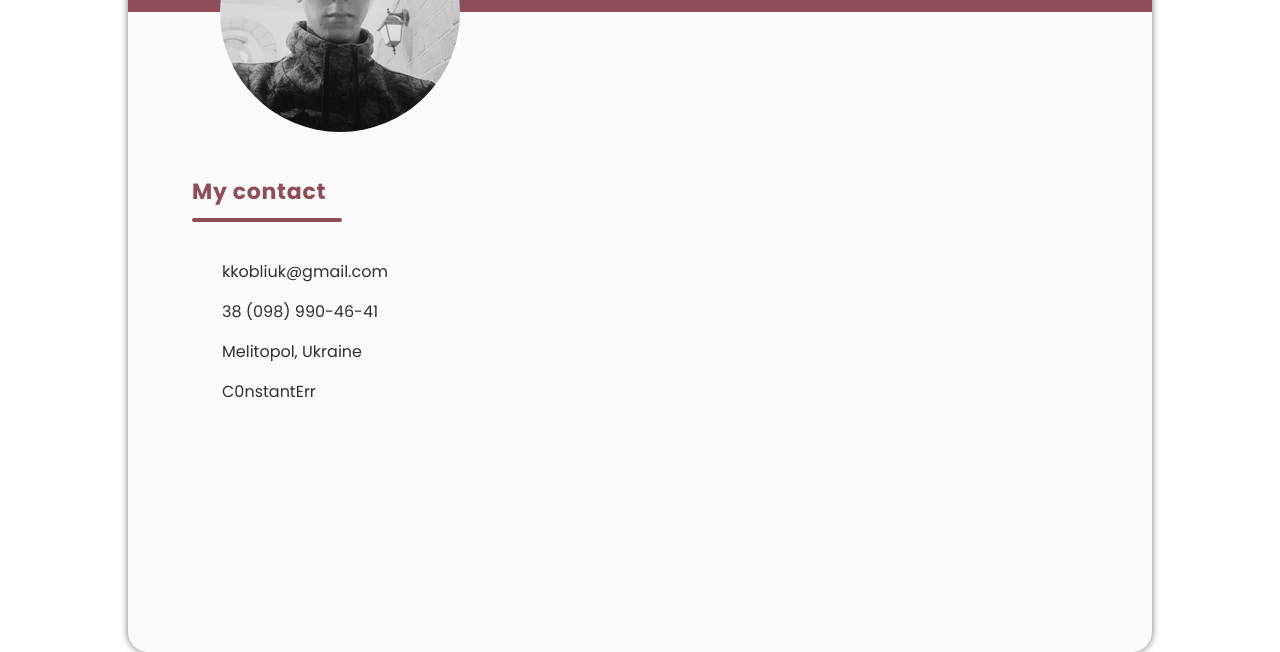
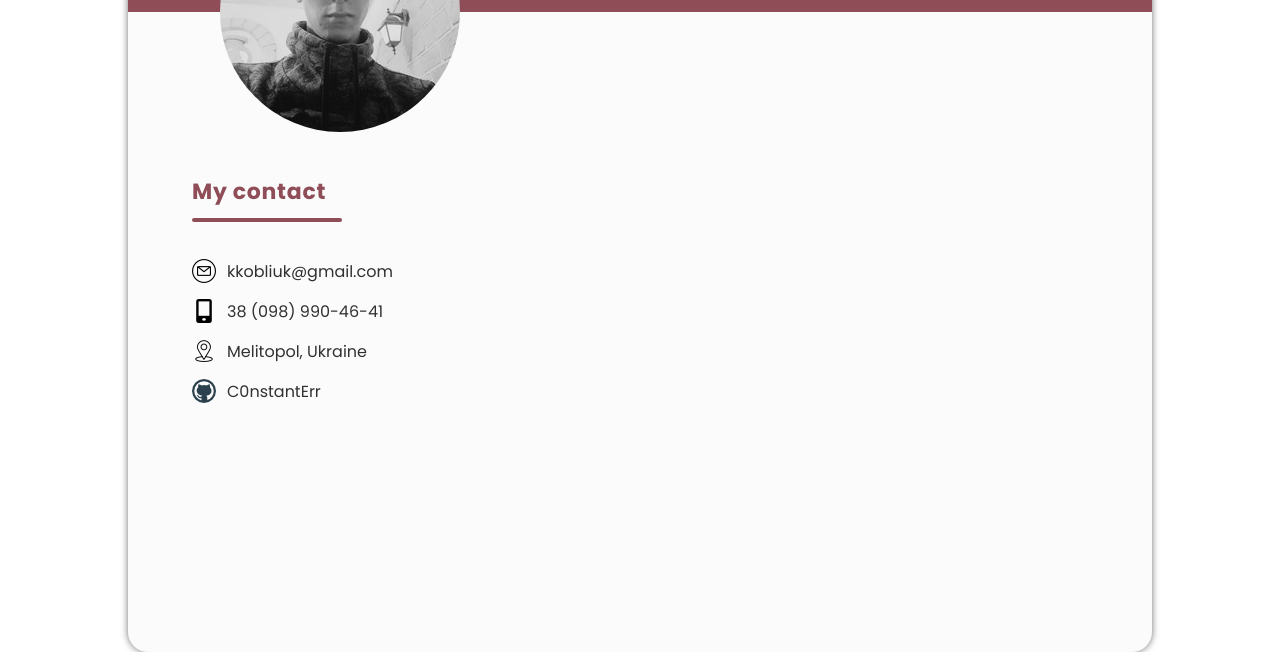
Before and after one commit to C0nstantErr/rsschool-cv, a plain HTML site: page index.html in a window 1280 px wide. Shown: the part 148-800 px from the top of the page. Drawn offline with Linux system fonts and the light colour scheme.

Commit message:
feat: create contact section, add list icons, change project-img structure

```diff
--- a/index.html
+++ b/index.html
@@ -15,7 +15,7 @@
       <header class="header">
         <div class="flex-wrapper_row">
           <div class="header__photo">
-            <img src="./photo.jpg" alt="My Photo" width="240px" height="240px">
+            <img src="./img/photo.jpg" alt="My Photo" width="240px" height="240px">
           </div>
           <div class="header__info">
             <h1 class="header__title">Kobliuck Konstantin</h1>
--- a/style.css
+++ b/style.css
@@ -101,12 +101,13 @@ ul li {
 .content {
   flex: 1 1 auto;
 }
+
 section {
  color: #323131;
 }
+
 .title {
   position: relative;
-  /* margin-top: 50px; */
   font-size: 22px;
   line-height: 60px;
   font-weight: 700;
@@ -126,28 +127,60 @@ section {
   background-color: #8e4d57;
 }
 /* Aside part */
-aside{
+aside {
   flex: 0 1 424px;
 }
+
 aside section {
   padding: 0 64px;
 }
+
 .contact__title{
   margin: 150px 0 0 0;
 }
+
 .contact__list {
   margin: 30px 0 0 0;
 }
+
 .contact__item {
-  padding: 0 0 0 30px;
-  /* margin: 0 0 10px 0; */
+  position: relative;
+  padding: 0 0 0 35px;
   line-height: 40px;
   color: #8e4d57;
+}
+
+.contact__item:first-child::before {
+  position: absolute;
+  top: 6px;
+  left: 0;
+  content:url('./img/icons/email.png');
+}
+
+.contact__item:nth-child(2)::before {
+  position: absolute;
+  top: 6px;
+  left: 0;
+  content:url('./img/icons/phone.png');
+}
+
+.contact__item:nth-child(3)::before {
+  position: absolute;
+  top: 6px;
+  left: 0;
+  content:url('./img/icons/location.png');
+}
+
+.contact__item:nth-child(4)::before {
+  position: absolute;
+  top: 6px;
+  left: 0;
+  content:url('./img/icons/github.png');
 }
 .contact__item a {
   color: #323131;
 }
 /* Main part */
-main{
+main {
   flex: 0 1 600px;
 }
```
Also changed, not shown: img/icons/email.png (added), img/icons/github.png (added), img/icons/location.png (added), img/icons/phone.png (added), img/photo.jpg (renamed from photo.jpg).
